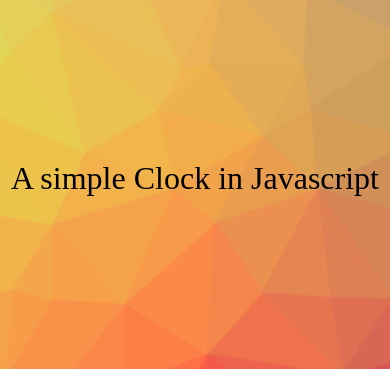
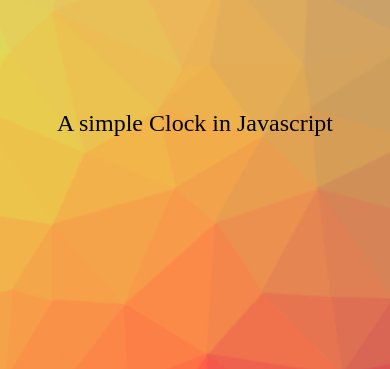
Before and after one commit to theghost1980/google-homepage, a plain HTML site: page clock.html in a window 390 px wide. Shown: the top 369 px of the page. Drawn offline with Linux system fonts and the light colour scheme.

Commit message:
changes for mobile

```diff
--- a/styles/clock.css
+++ b/styles/clock.css
@@ -3,7 +3,7 @@ html,body {
     margin: 0;
     padding: 0;
   }
-html {
+html,body {
     background: url("../media-images/bg-1.png") no-repeat center fixed;
     background-size: cover;
 }
@@ -66,4 +66,10 @@ form {
     main {
         width: 300px;
     }
+    header {
+        display: flex;
+        justify-content: center;
+        margin-top: 55px;
+        font-size: 1.5em;
+    }
 }
```
